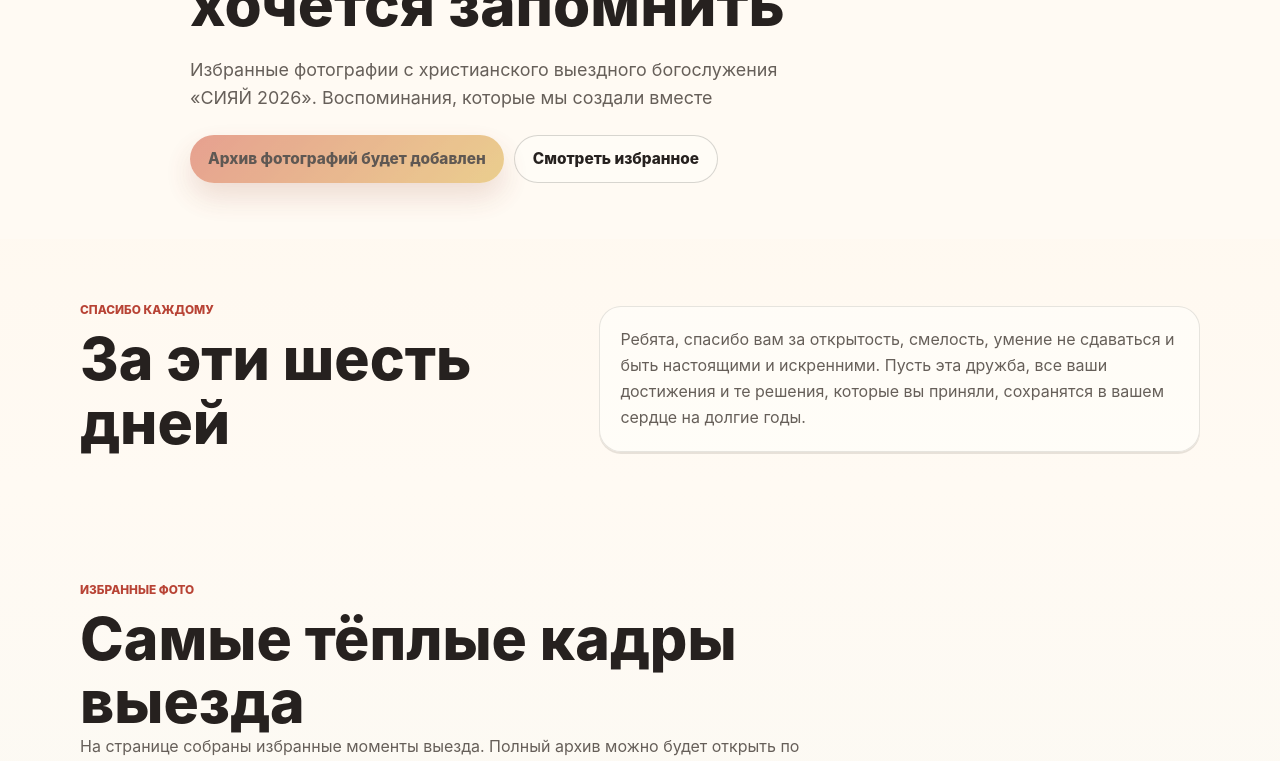
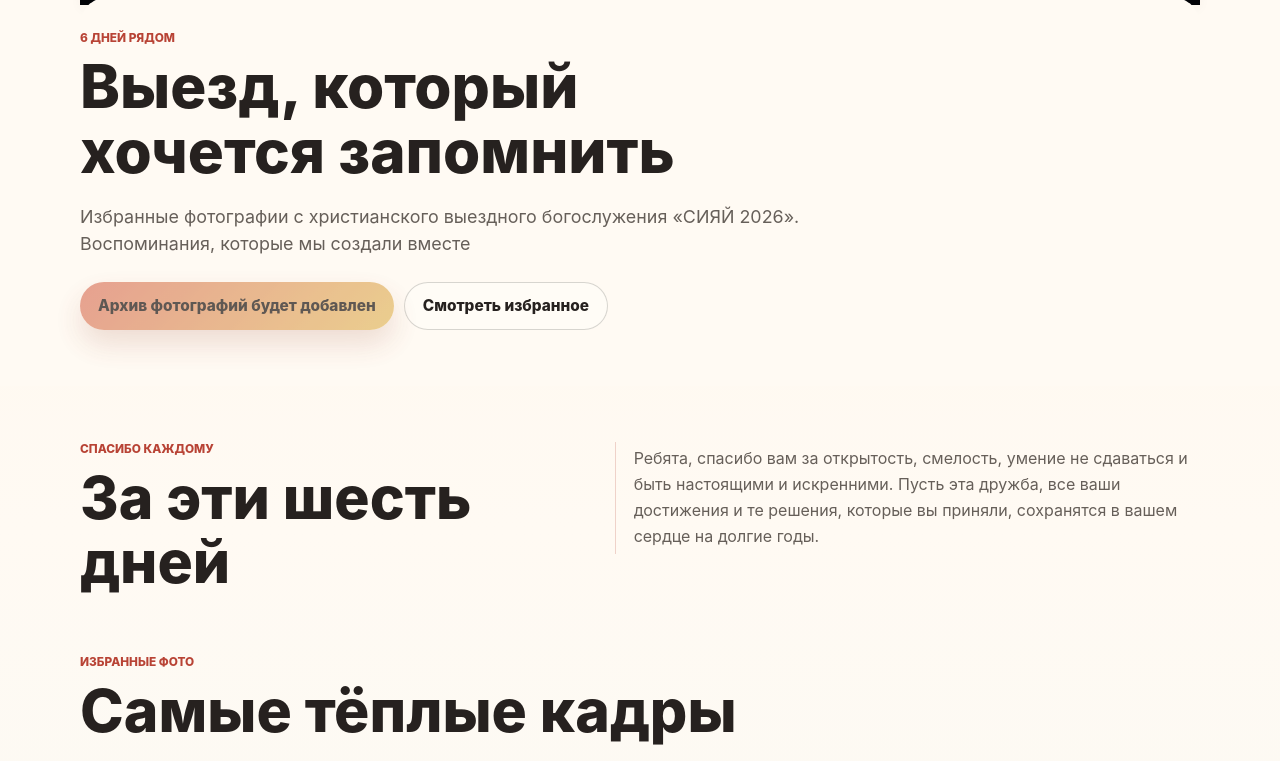
Before and after one commit to Grotekar/church-mv, a Next.js app: page /event/camp2026 in a window 1280 px wide. Shown: the part 760-1521 px from the top of the page. Built offline with nearby package versions, Linux system fonts and the light colour scheme.

Commit message:
Поправит desktop

```diff
--- a/app/event/camp2026/camp2026.module.css
+++ b/app/event/camp2026/camp2026.module.css
@@ -9,6 +9,7 @@
   --camp-gold: #edbd52;
   --camp-sky: #8db8d0;
   --camp-shadow: 0 2px 0px rgba(73, 54, 38, 0.13);
+  --camp-hero-desktop-width: 1120px;
   min-height: 100vh;
   overflow-x: clip;
   background: linear-gradient(180deg, #fff4e6 0%, #fffaf3 46%, #f2f8f4 100%);
@@ -199,6 +200,10 @@
 .footerText {
   color: var(--camp-muted);
   line-height: 1.62;
+}
+
+.sectionText {
+  margin: 18px 0 0;
 }
 
 .thanksSection {
@@ -534,7 +539,7 @@
   }
 
   .heroPoster {
-    width: min(100% - 56px, 900px);
+    width: min(100% - 56px, var(--camp-hero-desktop-width));
     height: auto;
     aspect-ratio: 3 / 2;
     background-position: var(--camp-hero-position, center center);
@@ -542,11 +547,18 @@
   }
 
   .heroContent {
-    width: min(100% - 56px, 900px);
-    max-width: 900px;
+    width: min(100% - 56px, 1120px);
+    max-width: 1120px;
     margin-top: -8px;
     padding-block: 34px 56px;
     border-radius: 28px 28px 0 0;
+  }
+
+  .heroContent > .eyebrow,
+  .heroContent > .title,
+  .heroContent > .lead,
+  .heroContent > .heroActions {
+    max-width: 720px;
   }
 
   .heroScroll {
@@ -558,13 +570,27 @@
   }
 
   .section {
-    padding: 56px 0;
+    padding: 44px 0;
   }
 
   .thanksSection {
-    grid-template-columns: minmax(0, 0.9fr) minmax(0, 1.1fr);
-    gap: 28px;
-    align-items: center;
+    gap: 22px;
+    align-items: start;
+    padding-top: 46px;
+    padding-bottom: 30px;
+  }
+
+  .thanksSection .softPanel {
+    border-width: 0 0 0 1px;
+    border-color: rgba(184, 67, 53, 0.22);
+    border-radius: 0;
+    background: transparent;
+    box-shadow: none;
+    padding: 4px 0 4px 18px;
+  }
+
+  .thanksSection + .section {
+    padding-top: 26px;
   }
 
   .finalPanel {
@@ -631,7 +657,18 @@
 
 @media (min-width: 1024px) {
   .section {
-    padding: 64px 0;
+    padding: 52px 0;
+  }
+
+  .thanksSection {
+    grid-template-columns: minmax(0, 0.92fr) minmax(0, 1.08fr);
+    gap: 36px;
+    padding-top: 56px;
+    padding-bottom: 34px;
+  }
+
+  .thanksSection + .section {
+    padding-top: 28px;
   }
 
   .carouselSlide {
```
